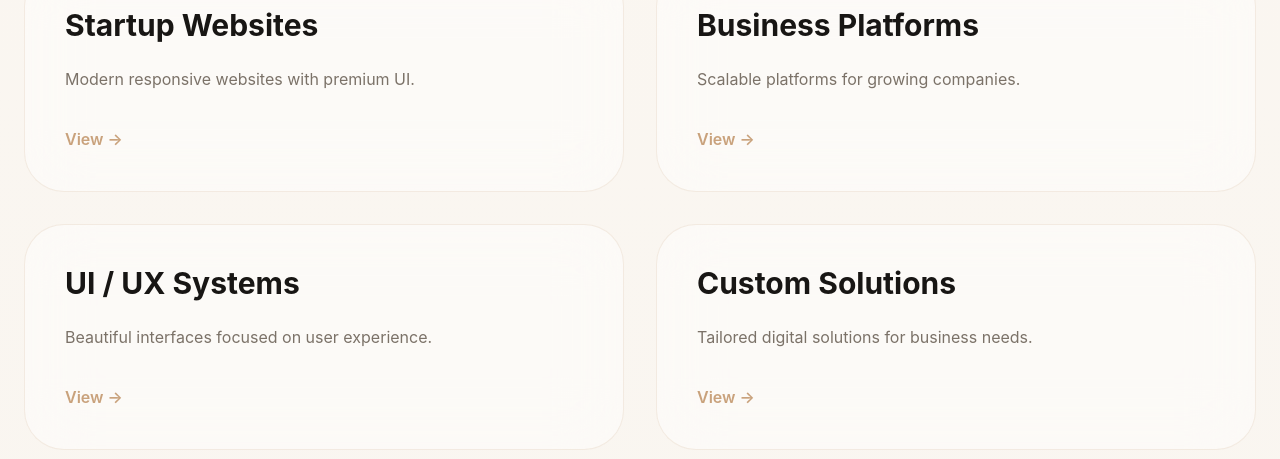
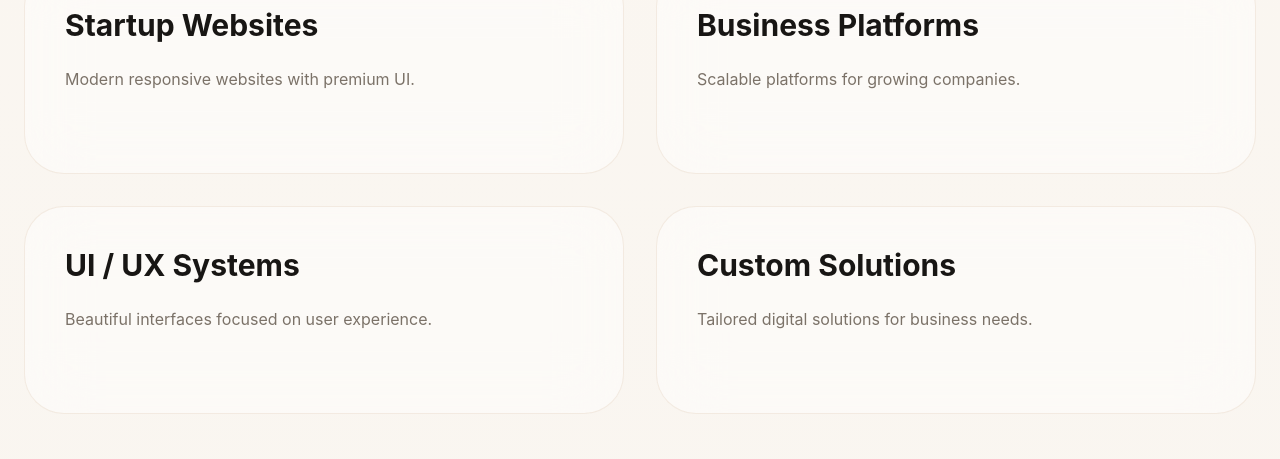
Before and after one commit to Abhishek447-ai/projects, a React (Vite) app: page / in a window 1280 px wide. Shown: the part 2282-2741 px from the top of the page. Built offline with nearby package versions, Linux system fonts and the light colour scheme.

Commit message:
view removed

```diff
--- a/src/components/sections/Projects.jsx
+++ b/src/components/sections/Projects.jsx
@@ -155,7 +155,7 @@ font-semibold
 "
 >
 
-View →
+
 
 </button>
 
```
